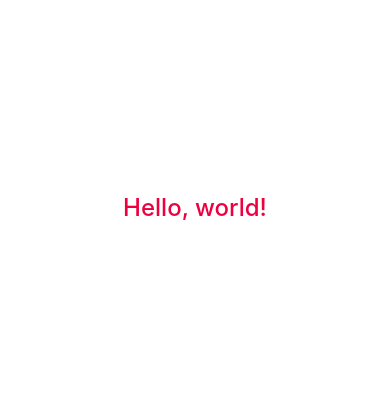
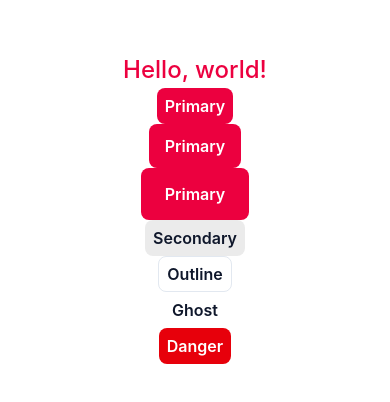
Before and after one commit to giorgigordiashvili/aimenu-mobile-app, a React Native app: screen / in a window 390 px wide. Shown: the part 214-616 px from the top of the page. Built offline with nearby package versions, Linux system fonts and the light colour scheme.

Commit message:
created Button component (#1)
* created Button component

* Fixed Raptalomi issues

```diff
--- a/App.tsx
+++ b/App.tsx
@@ -1,6 +1,7 @@
 import { Text, StyleSheet, View } from "react-native";
 import { colors } from "./src/theme/colors";
 import { typography } from "./src/theme/typography";
+import { Button } from "./src/components/Button/Button";
 
 export default function MyComponent() {
   return (
@@ -10,6 +11,19 @@ export default function MyComponent() {
       >
         Hello, world!
       </Text>
+      <Button title="Primary" size="sm" onPress={() => {}} />
+      <Button title="Primary" size="md" onPress={() => {}} />
+      <Button title="Primary" size="lg" onPress={() => {}} />
+
+      <Button
+        title="Secondary"
+        size="sm"
+        variant="secondary"
+        onPress={() => {}}
+      />
+      <Button title="Outline" size="sm" variant="outline" onPress={() => {}} />
+      <Button title="Ghost" size="sm" variant="ghost" onPress={() => {}} />
+      <Button title="Danger" size="sm" variant="danger" onPress={() => {}} />
     </View>
   );
 }
@@ -19,6 +33,6 @@ const styles = StyleSheet.create({
     flex: 1,
     justifyContent: "center",
     alignItems: "center",
-    backgroundColor: colors.background,
+    backgroundColor: colors.white,
   },
 });
--- a/package.json
+++ b/package.json
@@ -4,6 +4,8 @@
     "@react-navigation/native-stack": "^7.12.0",
     "axios": "^1.13.5",
     "expo": "^54.0.33",
+    "react": "19.1.0",
+    "react-native": "0.81.5",
     "react-native-safe-area-context": "^5.6.2",
     "react-native-screens": "~4.16.0"
   },
--- /dev/null
+++ b/src/components/Button/Button.styles.ts
@@ -0,0 +1,103 @@
+// Button.styles.ts
+import { StyleSheet } from "react-native";
+import { colors, typography, spacing, borderRadius } from "../../theme";
+
+export const sizeStyles = {
+  sm: {
+    paddingVertical: spacing.xs,
+    paddingHorizontal: spacing.sm,
+    height: 36,
+  },
+  md: {
+    paddingVertical: spacing.sm,
+    paddingHorizontal: spacing.md,
+    height: 44,
+  },
+  lg: {
+    paddingVertical: spacing.md,
+    paddingHorizontal: spacing.lg,
+    height: 52,
+  },
+};
+
+export const variantStyles = {
+  primary: {
+    container: {
+      backgroundColor: colors.primary,
+      borderRadius: borderRadius.md,
+    },
+    text: {
+      color: colors.white,
+      ...typography.button,
+    },
+  },
+
+  secondary: {
+    container: {
+      backgroundColor: colors.grey,
+      borderRadius: borderRadius.md,
+    },
+    text: {
+      color: colors.dark,
+      ...typography.button,
+    },
+  },
+
+  outline: {
+    container: {
+      backgroundColor: "transparent",
+      borderWidth: 1,
+      borderColor: colors.light,
+      borderRadius: borderRadius.md,
+    },
+    text: {
+      color: colors.dark,
+      ...typography.button,
+    },
+  },
+
+  ghost: {
+    container: {
+      backgroundColor: "transparent",
+    },
+    text: {
+      color: colors.dark,
+      ...typography.button,
+    },
+  },
+
+  danger: {
+    container: {
+      backgroundColor: colors.error,
+      borderRadius: borderRadius.md,
+    },
+    text: {
+      color: colors.white,
+      ...typography.button,
+    },
+  },
+};
+
+export const styles = StyleSheet.create({
+  base: {
+    flexDirection: "row",
+    alignItems: "center",
+    justifyContent: "center",
+  },
+
+  fullWidth: {
+    width: "100%",
+  },
+
+  disabled: {
+    opacity: 0.5,
+  },
+
+  iconLeft: {
+    marginRight: spacing.sm,
+  },
+
+  iconRight: {
+    marginLeft: spacing.sm,
+  },
+});
--- /dev/null
+++ b/src/components/Button/Button.tsx
@@ -0,0 +1,82 @@
+// Button.tsx
+import React from "react";
+import {
+  TouchableOpacity,
+  Text,
+  ActivityIndicator,
+  View,
+  ViewStyle,
+  TextStyle,
+} from "react-native";
+
+import { sizeStyles, variantStyles, styles } from "./Button.styles";
+
+export type ButtonVariant =
+  | "primary"
+  | "secondary"
+  | "outline"
+  | "ghost"
+  | "danger";
+
+export type ButtonSize = "sm" | "md" | "lg";
+
+export interface ButtonProps {
+  title: string;
+  onPress: () => void;
+  variant?: ButtonVariant;
+  size?: ButtonSize;
+  disabled?: boolean;
+  loading?: boolean;
+  fullWidth?: boolean;
+  leftIcon?: React.ReactNode;
+  rightIcon?: React.ReactNode;
+  style?: ViewStyle;
+  textStyle?: TextStyle;
+}
+
+export const Button: React.FC<ButtonProps> = ({
+  title,
+  onPress,
+  variant = "primary",
+  size = "md",
+  disabled = false,
+  loading = false,
+  fullWidth = false,
+  leftIcon,
+  rightIcon,
+  style,
+  textStyle,
+}) => {
+  const variantStyle = variantStyles[variant];
+  const sizeStyle = sizeStyles[size];
+
+  const isDisabled = disabled || loading;
+
+  return (
+    <TouchableOpacity
+      onPress={onPress}
+      disabled={isDisabled}
+      activeOpacity={0.7}
+      style={[
+        styles.base,
+        variantStyle.container,
+        sizeStyle,
+        fullWidth && styles.fullWidth,
+        isDisabled && styles.disabled,
+        style,
+      ]}
+    >
+      {loading ? (
+        <ActivityIndicator color={variantStyle.text.color} size="small" />
+      ) : (
+        <>
+          {leftIcon && <View style={styles.iconLeft}>{leftIcon}</View>}
+
+          <Text style={[variantStyle.text, textStyle]}>{title}</Text>
+
+          {rightIcon && <View style={styles.iconRight}>{rightIcon}</View>}
+        </>
+      )}
+    </TouchableOpacity>
+  );
+};
--- /dev/null
+++ b/src/components/Button/index.ts
@@ -0,0 +1,2 @@
+export { Button } from "./Button";
+export type { ButtonProps } from "./Button";
--- a/src/theme/colors.ts
+++ b/src/theme/colors.ts
@@ -7,12 +7,11 @@ export const colors = {
   // Neutral
   white: "#FFFFFF",
   black: "#000000",
-  state100: "#F1F5F9", // Lightest background
   dark: "#0F172B", // Headings, primary text
   darkGrey: "#314158", // Subheadings, secondary text
+  state100: "#F1F5F9", // Lightest background
   light: "#E2E8F0", // Borders, dividers
   grey: "#EBEBEB", // Button backgrounds, disabled states
-  background: "#FFFFFF",
   state50: "#F8FAFC", // Card backgrounds
   yellow: "#F0B100", // Ratings, stars
   success: "#00A63E", // Success messages, indicators
--- a/src/theme/typography.ts
+++ b/src/theme/typography.ts
@@ -12,6 +12,7 @@ export const typography: Record<string, TextStyle> = {
   textLg: { fontSize: 18, fontWeight: "400", lineHeight: 28 },
   textXl: { fontSize: 20, fontWeight: "400", lineHeight: 28 },
   text2xl: { fontSize: 24, fontWeight: "400", lineHeight: 32 },
+  button: { fontSize: 16, fontWeight: "600", lineHeight: 20 },
 };
 
 // Define font weights separately
```
Also changed, not shown: 1 other file (tests, documents, lock files or other folders).
